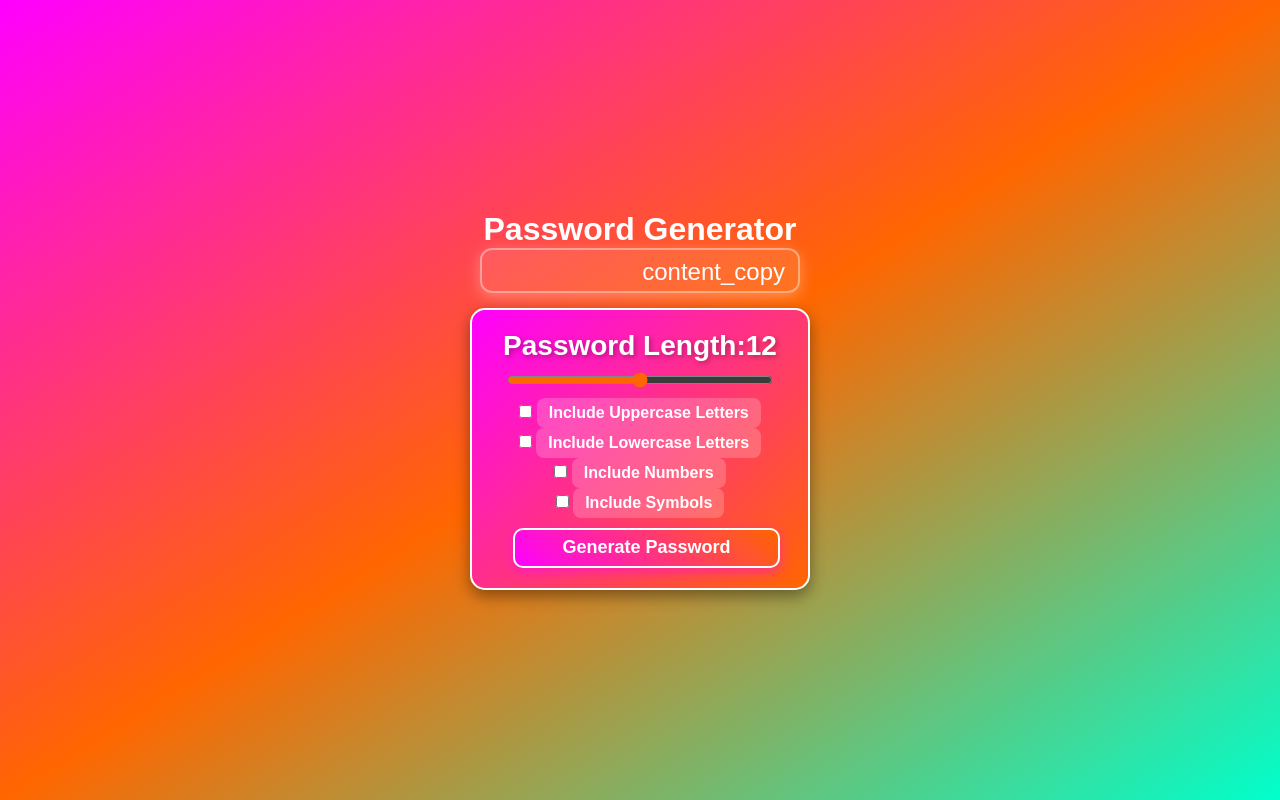
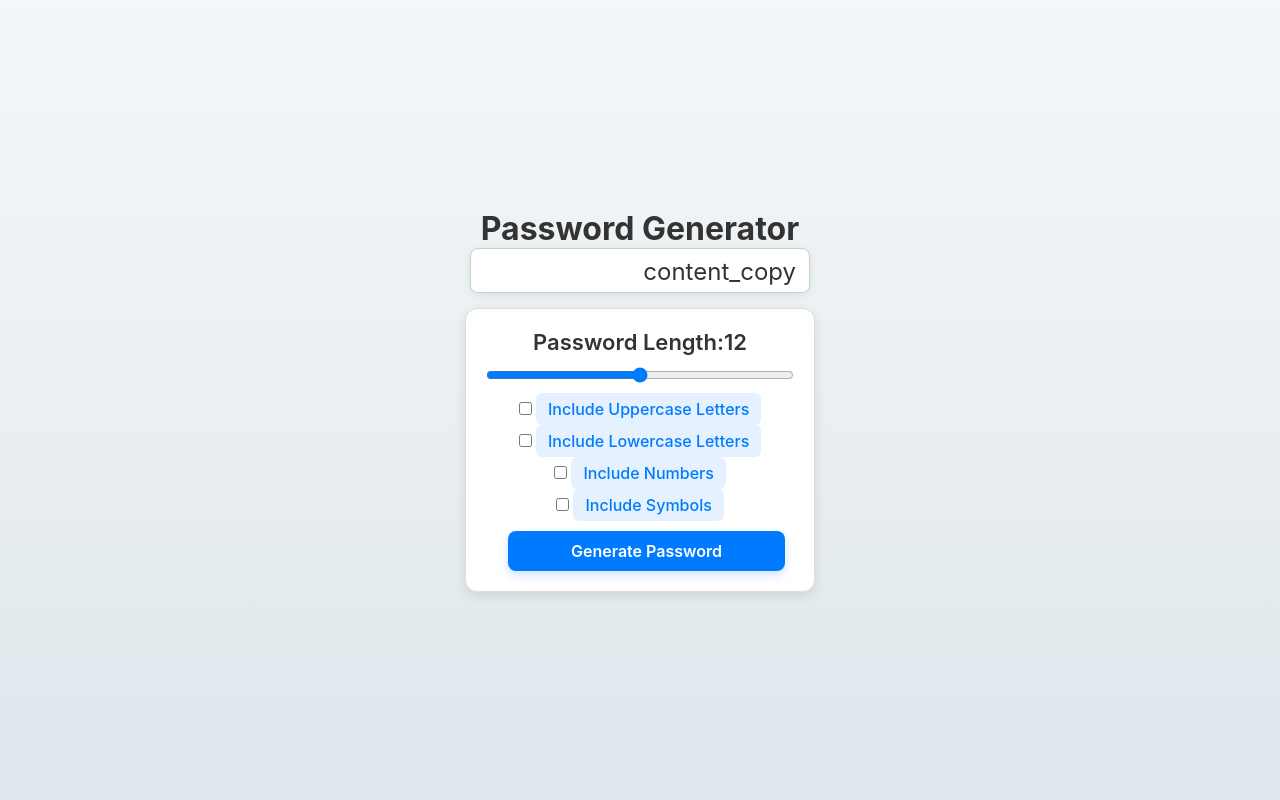
Before and after one commit to Gouravvyas04/Password-Generator, a plain HTML site: page index.html in a window 1280 px wide. Drawn offline with nearby package versions, Linux system fonts and the light colour scheme.

Commit message:
Update pass.css

```diff
--- a/pass.css
+++ b/pass.css
@@ -1,12 +1,14 @@
+/* Global Reset */
 * {
     margin: 0;
     padding: 0;
     box-sizing: border-box;
-    font-family: 'Poppins', sans-serif;
+    font-family: 'Inter', sans-serif;
 }
 
+/* Body Styling */
 body {
-    background: linear-gradient(to bottom right, #ff00ff, #ff6600, #00ffcc);
+    background: linear-gradient(to bottom, #f4f7f9, #dfe7ec);
     width: 100vw;
     height: 100vh;
     display: flex;
@@ -14,94 +16,100 @@ body {
     justify-content: center;
 }
 
+/* Centering Container */
 .full {
     height: 100%;
     display: flex;
     flex-direction: column;
     align-items: center;
     justify-content: center;
-    color: white;
+    color: #333;
 }
 
+/* Text Area Styling */
 .textarea {
-    width: 320px;
+    width: 340px;
     height: 45px;
-    border-radius: 12px;
-    background-color: rgba(255, 255, 255, 0.1);
-    color: white;
+    border-radius: 8px;
+    background-color: #ffffff;
+    color: #333;
     display: flex;
     align-items: center;
     padding: 5px;
-    box-shadow: 0px 4px 15px rgba(255, 255, 255, 0.3);
-    transition: 0.3s ease-in-out;
-    border: 2px solid rgba(255, 255, 255, 0.4);
+    border: 1px solid #ccc;
+    box-shadow: 0px 2px 10px rgba(0, 0, 0, 0.08);
+    transition: all 0.3s ease-in-out;
 }
 
 .textarea:hover {
-    transform: scale(1.05);
-    border-color: white;
+    border-color: #007bff;
+    box-shadow: 0px 4px 12px rgba(0, 123, 255, 0.15);
 }
 
 .txt {
     width: 100%;
     height: 100%;
-    border-radius: 10px;
+    border-radius: 8px;
     border: none;
     background-color: transparent;
-    font-size: 18px;
-    font-weight: 600;
+    font-size: 16px;
+    font-weight: 500;
     padding-left: 10px;
     outline: none;
-    color: white;
+    color: #333;
 }
 
+/* Copy Icon */
 .copy-symbol {
     cursor: pointer;
     transition: 0.3s;
     padding: 8px;
     border-radius: 50%;
-    color: white;
+    color: #333;
 }
 
 .copy-symbol:hover {
-    background-color: rgba(255, 255, 255, 0.2);
+    background-color: rgba(0, 123, 255, 0.15);
     transform: scale(1.1);
 }
 
+/* Main Container Styling */
 .main-function {
     padding: 20px;
-    width: 340px;
-    background: linear-gradient(135deg, #ff00ff, #ff6600);
-    border-radius: 15px;
+    width: 350px;
+    background: #ffffff;
+    border-radius: 12px;
     margin-top: 15px;
     text-align: center;
-    box-shadow: 0px 6px 15px rgba(0, 0, 0, 0.4);
-    transition: 0.3s ease-in-out;
-    border: 2px solid white;
+    box-shadow: 0px 4px 12px rgba(0, 0, 0, 0.1);
+    border: 1px solid #ddd;
+    transition: all 0.3s ease-in-out;
 }
 
 .main-function:hover {
-    transform: translateY(-5px);
-    box-shadow: 0px 6px 20px rgba(255, 255, 255, 0.5);
+    transform: translateY(-3px);
+    box-shadow: 0px 6px 15px rgba(0, 0, 0, 0.15);
 }
 
 h3 {
-    font-size: 28px;
-    color: white;
-    margin-bottom: 10px;
-    text-shadow: 2px 2px 5px rgba(0, 0, 0, 0.3);
+    font-size: 22px;
+    color: #333;
+    margin-bottom: 12px;
+    font-weight: 600;
 }
 
+/* Input Section */
 .inp {
     font-size: 16px;
     font-weight: 500;
-    color: white;
+    color: #333;
 }
 
+/* Range Slider */
 input[type="range"] {
-    accent-color: #ff6600;
+    accent-color: #007bff;
     cursor: pointer;
-    width: 90%;
+    width: 100%;
     margin: 10px auto;
     display: block;
 }
@@ -114,38 +122,38 @@ input[type="range"] {
     display: inline-block;
     margin-right: 10px;
     padding: 6px 12px;
-    border-radius: 8px;
-    background: rgba(255, 255, 255, 0.2);
-    color: white;
+    border-radius: 6px;
+    background: rgba(0, 123, 255, 0.1);
+    color: #007bff;
     cursor: pointer;
     transition: 0.3s;
-    font-weight: bold;
+    font-weight: 500;
 }
 
 .inp label:hover {
-    background: rgba(255, 255, 255, 0.4);
+    background: rgba(0, 123, 255, 0.2);
 }
 
+/* Button Styling */
 .pass {
     width: 90%;
     height: 40px;
     margin-left: 13px;
-    border-radius: 10px;
+    border-radius: 8px;
     border: none;
-    background: linear-gradient(45deg, #ff00ff, #ff6600);
-    font-size: 18px;
-    font-weight: bold;
+    background: #007bff;
+    font-size: 16px;
+    font-weight: 600;
     color: white;
     text-align: center;
     margin-top: 10px;
     transition: 0.3s;
     cursor: pointer;
-    box-shadow: 0px 4px 12px rgba(255, 0, 255, 0.5);
-    border: 2px solid white;
+    box-shadow: 0px 4px 10px rgba(0, 123, 255, 0.2);
 }
 
 .pass:hover {
-    background: linear-gradient(45deg, #ff6600, #ff00ff);
+    background: #0056b3;
     transform: scale(1.05);
-    box-shadow: 0px 6px 15px rgba(255, 255, 255, 0.5);
+    box-shadow: 0px 6px 15px rgba(0, 123, 255, 0.3);
 }
```
